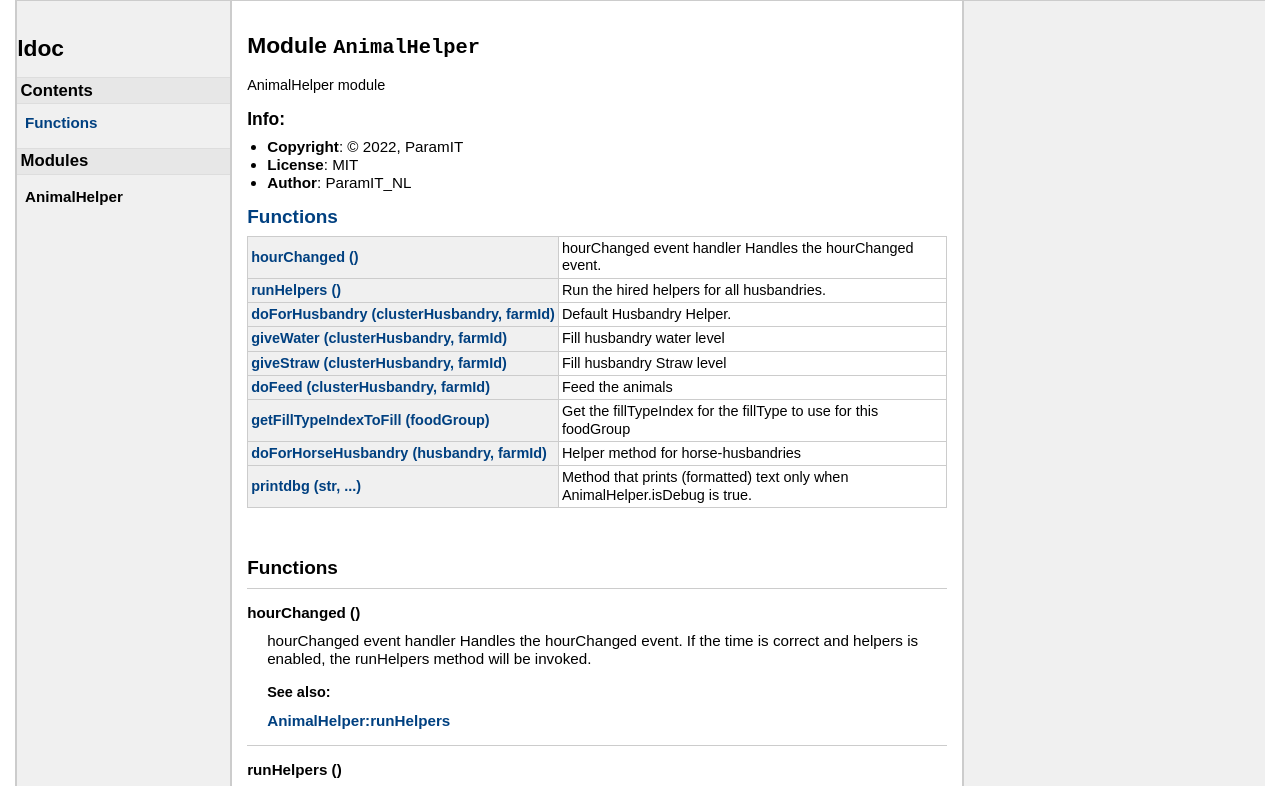
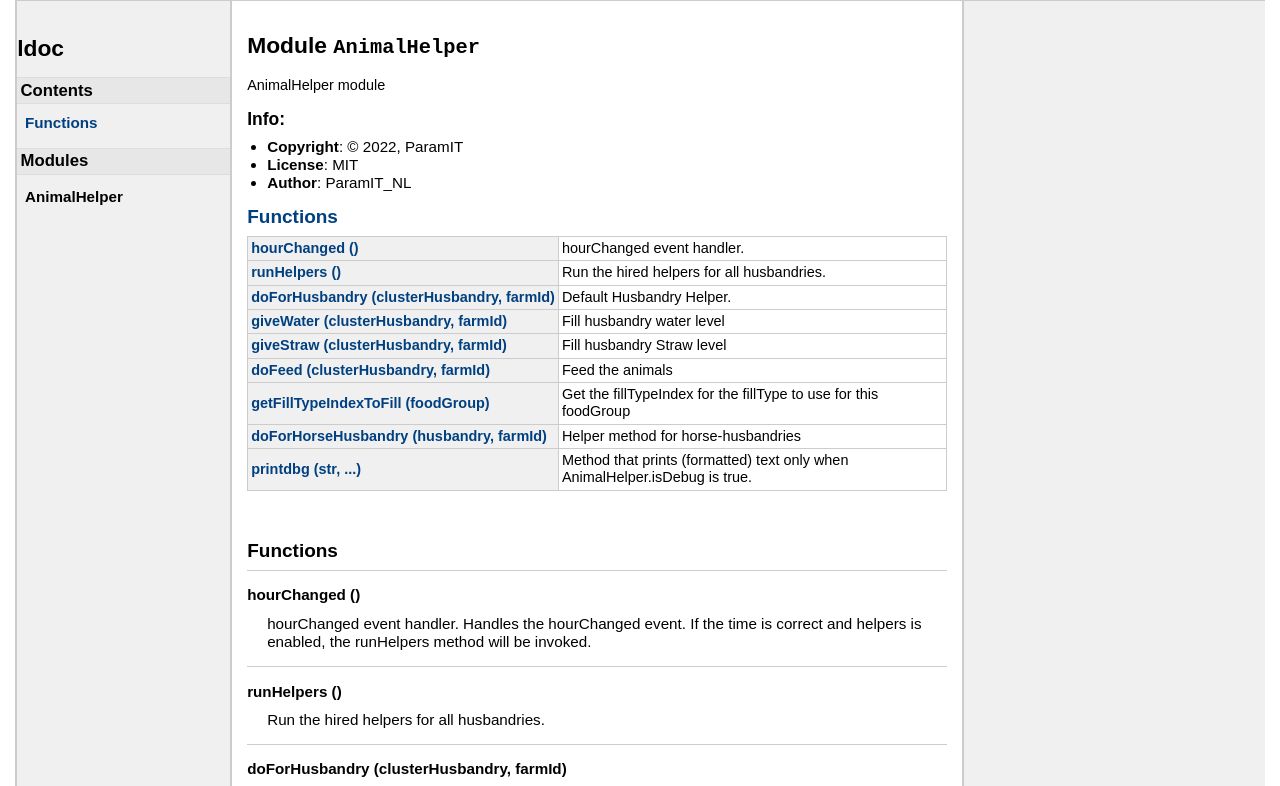
Before and after one commit to ParamITNL/fs22-AnimalHelperMod, a plain HTML site: page doc/index.html in a window 1280 px wide. Shown: the top 786 px of the page. Drawn offline with Linux system fonts and the light colour scheme.

Commit message:
Added (generated) documentation Modified comments to generate better docs

```diff
--- a/doc/index.html
+++ b/doc/index.html
@@ -58,8 +58,7 @@
 <table class="function_list">
 	<tr>
 	<td class="name" nowrap><a href="#hourChanged">hourChanged ()</a></td>
-	<td class="summary">hourChanged event handler
- Handles the hourChanged event.</td>
+	<td class="summary">hourChanged event handler.</td>
 	</tr>
 	<tr>
 	<td class="name" nowrap><a href="#runHelpers">runHelpers ()</a></td>
@@ -107,17 +106,13 @@
     <strong>hourChanged ()</strong>
     </dt>
     <dd>
-    hourChanged event handler
- Handles the hourChanged event.  If the time is correct and helpers is enabled, the runHelpers method will be invoked.
+    hourChanged event handler.
+ Handles the hourChanged event. If the time is correct and helpers is enabled, the runHelpers method will be invoked.
 
 
 
 
 
-    <h3>See also:</h3>
-    <ul>
-         <a href="index.html#runHelpers">AnimalHelper:runHelpers</a>
-    </ul>
 
 
 </dd>
@@ -335,7 +330,7 @@
 </div> <!-- id="main" -->
 <div id="about">
 <i>generated by <a href="http://github.com/stevedonovan/LDoc">LDoc 1.4.6</a></i>
-<i style="float:right;">Last updated 2022-01-07 00:53:03 </i>
+<i style="float:right;">Last updated 2022-01-07 00:55:13 </i>
 </div> <!-- id="about" -->
 </div> <!-- id="container" -->
 </body>
```
Also changed, not shown: 1 other file.
